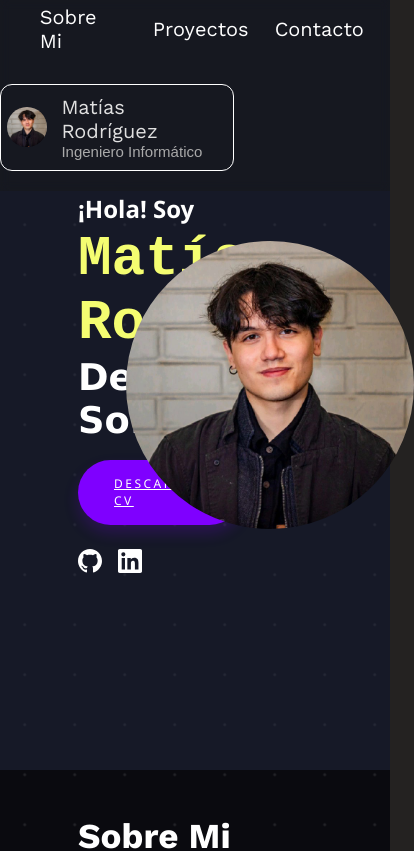
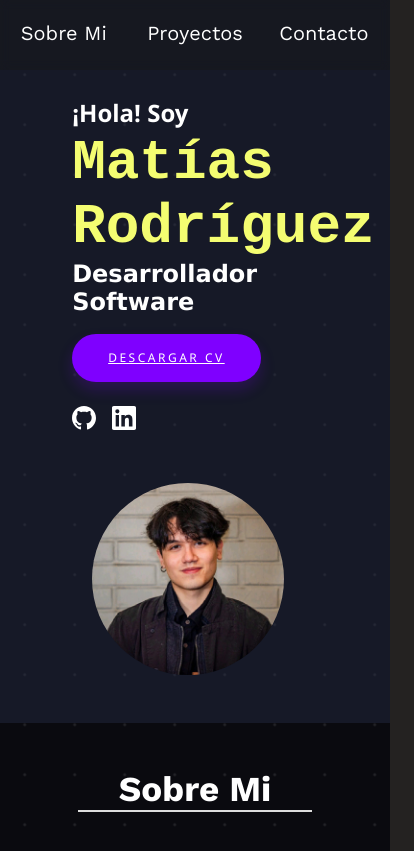
Before and after one commit to MatiasRodriguezH/app_portafolio, a React (Create React App) app: page / in a window 390 px wide. Shown: the top 851 px of the page, 414 px wide, since content can reach past the window. Built offline with nearby package versions, Linux system fonts and the light colour scheme.

Commit message:
feat: enhance responsive design in Header, Projects, SobreMi, and Titulo components; add minimum widths and adjust flex properties

```diff
--- a/src/componentes/Header.js
+++ b/src/componentes/Header.js
@@ -12,9 +12,9 @@ const HeaderDiv = styled.div`
   background-color: rgba(24, 24, 24, 0.4);
   backdrop-filter: blur(5px);
   z-index: 10;
-  @media (max-width: 60rem) {
+  @media (max-width: 1000px) {
     /* 950px */
-    justify-content: start;
+    justify-content: center;
   }
 `;
 
@@ -22,9 +22,9 @@ const ContenedorHeader = styled.div`
   width: 60%;
   display: flex;
   justify-content: space-between;
+  align-items: center;
 
-  @media (max-width: 60rem) {
-    /* 950px */
+  @media (max-width: 1000px) {
     display: flex;
     flex-direction: column-reverse;
     align-items: center;
@@ -42,6 +42,21 @@ const ContenedorBotones = styled.div`
   justify-content: space-between;
   padding-left: 10rem;
   align-items: center;
+
+  @media (max-width: 1000px) {
+    padding-top: 1rem;
+    padding-left: 0;
+    justify-content: space-between;
+  }
+`;
+
+const PerfilDiv = styled.div`
+  display: contents;
+
+  @media (max-width: 1000px) {
+    display: none;
+    position: fixed;
+  }
 `;
 
 function Header() {
@@ -56,7 +71,9 @@ function Header() {
   return (
     <HeaderDiv>
       <ContenedorHeader>
-        <PerfilComponent />
+        <PerfilDiv>
+          <PerfilComponent />
+        </PerfilDiv>
         <ContenedorBotones>
           <Boton onClick={(e) => onClick(e, "sobre-mi")}>Sobre Mi</Boton>
           <Boton onClick={(e) => onClick(e, "projectos")}>Proyectos</Boton>
--- a/src/componentes/Projects.js
+++ b/src/componentes/Projects.js
@@ -11,6 +11,12 @@ const Title = styled.h2`
   font-size: 2rem;
   margin-bottom: 1.5rem;
   font-family: "Fira Sans";
+  display: flex;
+
+  @media (max-width: 1000px) {
+    justify-content: center;
+    border-bottom: 2px solid #ddd;
+  }
 `;
 
 const Projects = styled.div`
--- a/src/componentes/SobreMi.js
+++ b/src/componentes/SobreMi.js
@@ -12,7 +12,13 @@ const SobreMiDiv = styled.div`
 
 const Titulo = styled.h1`
   font-family: "Work Sans", Courier, monospace;
+  display: flex;
   font-size: 35px;
+
+  @media (max-width: 1000px) {
+    justify-content: center;
+    border-bottom: 2px solid #ddd;
+  }
 `;
 
 const Texto = styled.p`
--- a/src/componentes/Titulo.js
+++ b/src/componentes/Titulo.js
@@ -8,10 +8,15 @@ const TituloDiv = styled.div`
   display: flex;
   align-items: center;
   justify-content: center;
-  flex-direction: center;
+  flex-direction: row;
   z-index: 1;
   position: relative;
   margin-bottom: -2rem;
+
+  @media (max-width: 1000px) {
+    flex-direction: column;
+    padding: 6rem 5%;
+  }
 `;
 
 const Texto = styled.div`
@@ -41,6 +46,11 @@ const Avatar = styled.img`
   border-radius: 50%;
   object-fit: cover;
   margin-right: 14px;
+  @media (max-width: 1000px) {
+    margin-top: 3rem;
+    margin-bottom: -3rem;
+    width: 12rem;
+  }
 `;
 
 const Nombre = styled.h1`
@@ -57,6 +67,10 @@ const Subtitulo = styled.h1`
   font-size: 2.3rem;
   font-family: "Lucida Sans", "Lucida Sans Regular", "Lucida Grande",
     "Lucida Sans Unicode", Geneva, Verdana, sans-serif;
+
+  @media (max-width: 1000px) {
+    font-size: 1.5rem;
+  }
 `;
 
 const Acciones = styled.div`
--- a/src/elementos/Boton.js
+++ b/src/elementos/Boton.js
@@ -12,6 +12,7 @@ const Boton = styled.a`
   margin: 0 0.2rem;
   text-decoration: none;
   overflow: hidden;
+  min-width: 90px;
 
   &::after {
     content: "";
--- a/src/elementos/Perfil.js
+++ b/src/elementos/Perfil.js
@@ -11,6 +11,11 @@ const Perfil = styled.div`
   border-radius: 12px;
   border: 1px solid white;
   width: fit-content;
+  min-width: 230px;
+
+  @media (max-width: 1000px) {
+    display: none;
+  }
 `;
 
 const Avatar = styled.img`
```
Also changed, not shown: src/imagenes/foto_app_lista_gastos.png (added).
